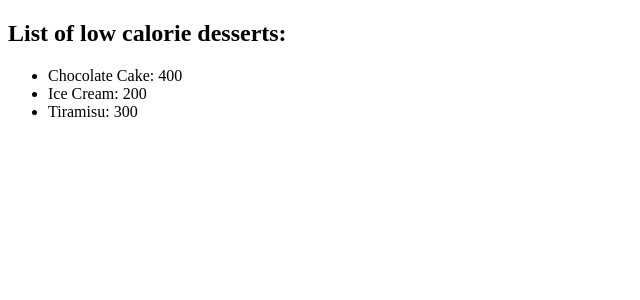
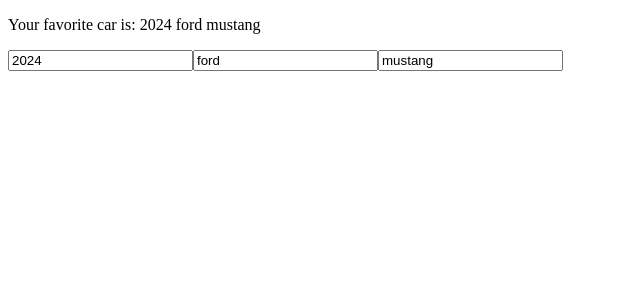
Before and after one commit to redaalch/react-color-picker, a React (Vite) app in the folder my-react-app/: page / in a window 1280 px wide. Shown: the top 300 px of the page, without its empty margins (0-640 px from the left). Built offline with nearby package versions, Linux system fonts and the light colour scheme.

Commit message:
object change handler

```diff
--- a/my-react-app/src/App.jsx
+++ b/my-react-app/src/App.jsx
@@ -1,34 +1,11 @@
-import DessertsList from "./DessertsList";
+import Mycomponent from "./Mycom";
 
-
-const desserts = [
-  {
-    name: "Chocolate Cake",
-    calories: 400,
-    createdAt: "2022-09-01",
-  },
-  {
-    name: "Ice Cream",
-    calories: 200,
-    createdAt: "2022-01-02",
-  },
-  {
-    name: "Tiramisu",
-    calories: 300,
-    createdAt: "2021-10-03",
-  },
-  {
-    name: "Cheesecake",
-    calories: 600,
-    createdAt: "2022-01-04",
-  },
-];
+Mycomponent
 
 function App() {
   return (
     <div className="App">
-      <h2>List of low calorie desserts:</h2>
-      <DessertsList data={desserts} />
+      <Mycomponent></Mycomponent>
     </div>
   );
 }
--- a/my-react-app/src/Mycom.jsx
+++ b/my-react-app/src/Mycom.jsx
@@ -1,27 +1,36 @@
-import React, {  useState } from "react";
-function Mycom() {
-  const [name, setName] = useState("Guest");
-  const [age, setAge] = useState(0);
-  const [isEmployed, setIsEmployed] = useState(false);
-  const updateName = () => {
-    setName("reda");
-  };
-  const incrementAge = () => {
-    setAge(age + 1);
-  };
-  const toggleEmployedStatus = () => {
-    setIsEmployed(!isEmployed);
+import React, { useState } from "react";
+function Mycomponent() {
+  const [car, setCar] = useState({
+    year: 2024,
+    make: "ford",
+    model: "mustang",
+  });
+  const handleChange = (e) => {
+    const { name, value, type } = e.target;
+    setCar((c) => ({
+      ...c,
+      [name]: type === "number" ? Number(value) : value,
+    }));
   };
   return (
     <div>
-      <p>Name: {name}</p>
-      <button onClick={updateName}>Change name</button>
-
-      <p>Age: {age}</p>
-      <button onClick={incrementAge}>Increment</button>
-      <p>Employed: {isEmployed ? "true" : "false"}</p>
-      <button onClick={toggleEmployedStatus}>Toggle</button>
+      <p>
+        Your favorite car is: {car.year} {car.make} {car.model}
+      </p>
+      <input
+        type="number"
+        name="year"
+        value={car.year}
+        onChange={handleChange}
+      />
+      <input type="text" name="make" value={car.make} onChange={handleChange} />
+      <input
+        type="text"
+        name="model"
+        value={car.model}
+        onChange={handleChange}
+      />
     </div>
   );
 }
-export default Mycom;
+export default Mycomponent;
```
